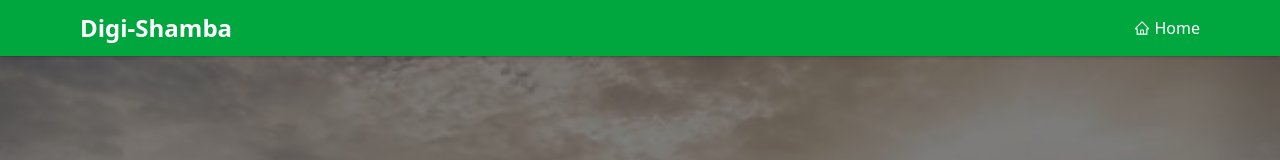
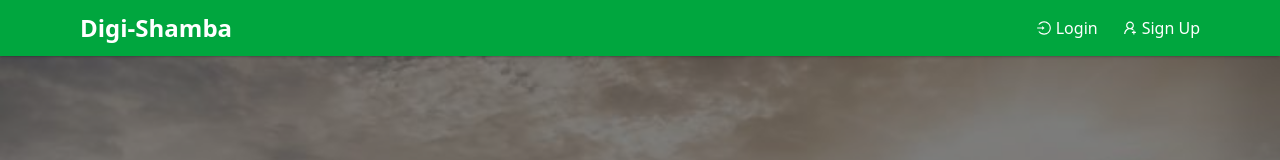
Before and after one commit to briankush/Digi-Shamba, a React (Vite) app in the folder client/: page / in a window 1280 px wide. Shown: the top 160 px of the page. Built offline with nearby package versions, Linux system fonts and the light colour scheme.

Commit message:
Enhance Navbar component: add login/signup links and remove location dependency from useEffect

```diff
--- a/client/src/components/Navbar.jsx
+++ b/client/src/components/Navbar.jsx
@@ -5,11 +5,14 @@ import {
   AiOutlineBarChart,
   AiOutlineCalendar,
   AiOutlineBook,
-  AiOutlineLogout
+  AiOutlineLogout,
+  AiOutlineLogin,
+  AiOutlineUserAdd
 } from "react-icons/ai";
 import { FaBars, FaTimes } from "react-icons/fa";
 
 export default function Navbar() {
+  // compute logged-in status from the token once on mount
   const [isLoggedIn, setIsLoggedIn] = useState(false);
   const [open, setOpen] = useState(false);
   const navigate = useNavigate();
@@ -17,7 +20,7 @@ export default function Navbar() {
 
   useEffect(() => {
     setIsLoggedIn(!!localStorage.getItem("token"));
-  }, [location]);
+  }, []); // removed [location] dependency
 
   const handleLogout = () => {
     localStorage.clear();
@@ -27,20 +30,30 @@ export default function Navbar() {
   const navBg = "bg-green-600";
   const textColor = "text-white";
 
-  // Show Home always, then Dashboard, Daily Records, Resource Hub when logged in
-  const mainLinks = [
-    { to: "/", label: "Home", icon: <AiOutlineHome /> },
-    ...(isLoggedIn ? [
-      { to: "/dashboard",    label: "Dashboard",    icon: <AiOutlineBarChart /> },
-      { to: "/daily-records", label: "Daily Records", icon: <AiOutlineCalendar /> },
-      { to: "/resource-hub",  label: "Resource Hub", icon: <AiOutlineBook /> }
-    ] : [])
-  ];
+  const isLanding = location.pathname === "/";
 
-  // Only Logout for authenticated users
-  const authLinks = isLoggedIn
-    ? [{ action: handleLogout, label: "Logout", icon: <AiOutlineLogout /> }]
+  // Prepare main links: show Home + dashboard/records/hub when logged in
+  const mainLinks = isLoggedIn
+    ? [
+        { to: "/", label: "Home", icon: <AiOutlineHome /> },
+        { to: "/dashboard", label: "Dashboard", icon: <AiOutlineBarChart /> },
+        { to: "/daily-records", label: "Daily Records", icon: <AiOutlineCalendar /> },
+        { to: "/resource-hub", label: "Resource Hub", icon: <AiOutlineBook /> }
+      ]
     : [];
+
+  // Prepare auth links:
+  // - on landing & not logged in: show Login & Sign Up
+  // - if logged in: show Logout
+  let authLinks = [];
+  if (!isLoggedIn && isLanding) {
+    authLinks = [
+      { to: "/login",   label: "Login",   icon: <AiOutlineLogin /> },
+      { to: "/signup",  label: "Sign Up", icon: <AiOutlineUserAdd /> }
+    ];
+  } else if (isLoggedIn) {
+    authLinks = [{ action: handleLogout, label: "Logout", icon: <AiOutlineLogout /> }];
+  }
 
   return (
     <nav className={`fixed top-0 w-full ${navBg} shadow z-30`}>
```
